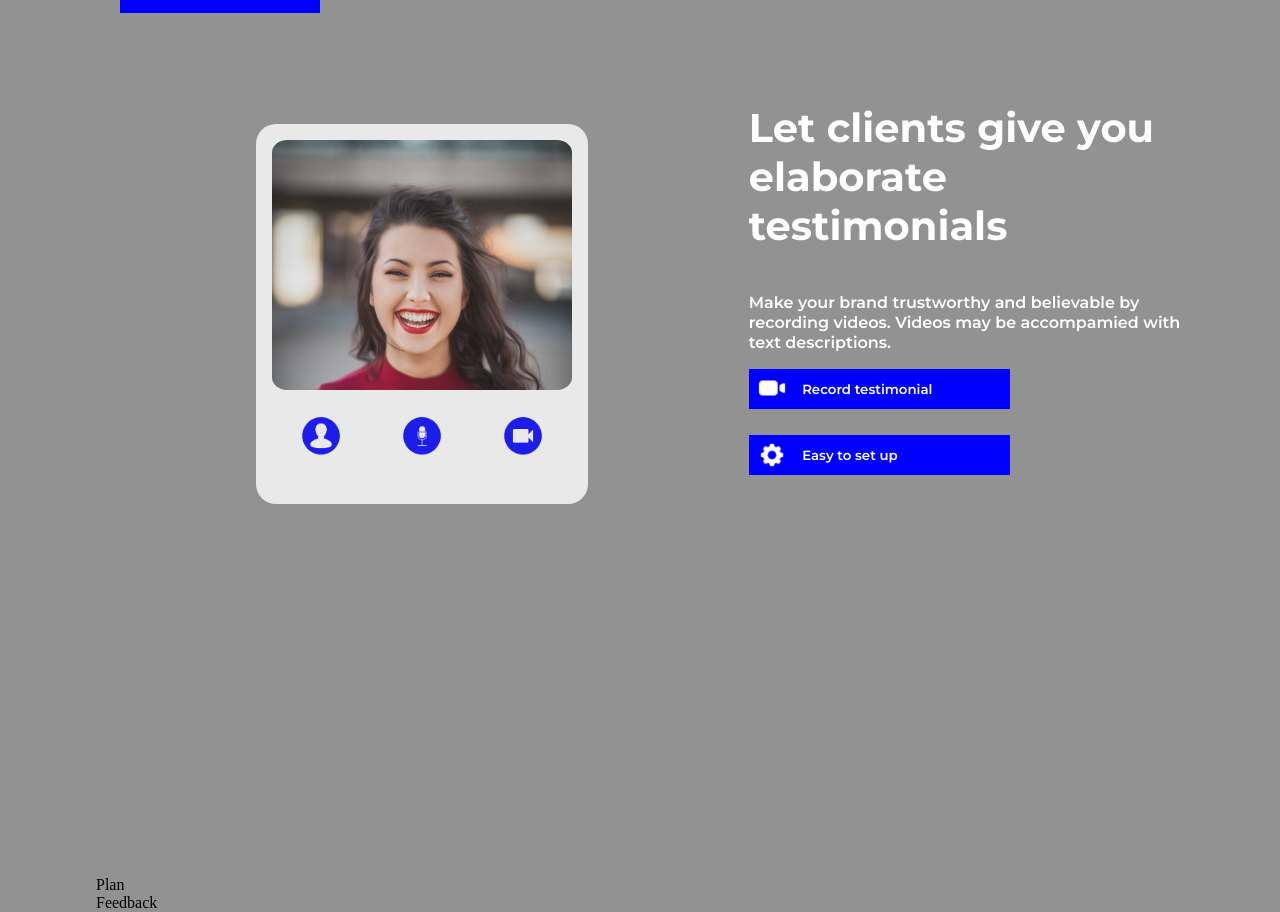
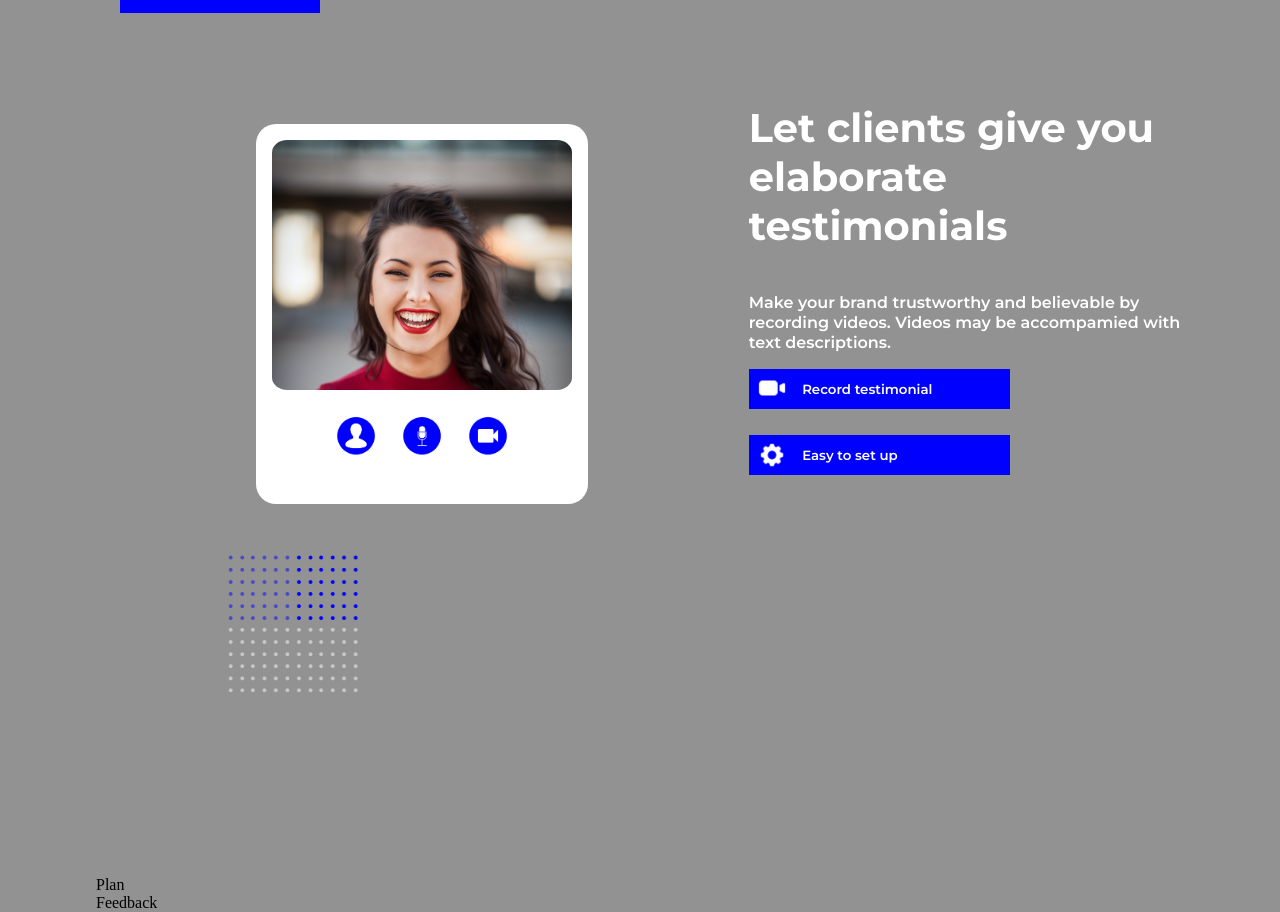
Before and after one commit to imhilla/testimonials, a React (Create React App) app: page / in a window 1280 px wide. Shown: the part 740-1652 px from the top of the page. Built offline with nearby package versions, Linux system fonts and the light colour scheme.

Commit message:
add more styles

```diff
--- a/src/Components/HomeComponents/Intergaration.js
+++ b/src/Components/HomeComponents/Intergaration.js
@@ -5,7 +5,7 @@ import rightImg from '../../Images/womansmiling.jpg'
 import contactImg from '../../Images/contact.png'
 import micImg from '../../Images/mic.png'
 import videoImg from '../../Images/rightcamera.png'
-import dotedImg from '../../Images/dotsone.png'
+import dotedBottomImg from '../../Images/dotstwo.png';
 
 import styles from '../../Components/HomeComponents/intergration.module.css';
 
@@ -22,6 +22,7 @@ export default function Intergration() {
             <img className={styles.micImg} src={micImg} alt="imgright" />
             <img className={styles.videoImg} src={videoImg} alt="imgright" />
           </div>
+          <img className={styles.dotedBottomImg} src={dotedBottomImg} alt="imgright" />
         </div>
       </div>
       <div className={styles.intergrationLeft}>
--- a/src/Components/HomeComponents/intergration.module.css
+++ b/src/Components/HomeComponents/intergration.module.css
@@ -5,11 +5,9 @@
 
 .intergrationRight {
   width: 60%;
-  /* background-color: blue; */
   display: flex;
   flex-direction: column;
   align-items: center;
-  /* justify-content: center; */
   padding-top: 3em;
 }
 
@@ -23,7 +21,6 @@
   background-color: white;
   padding: 1em;
   border-radius: 20px;
-  opacity: 0.8;
 }
 
 .leftheader {
@@ -104,7 +101,7 @@
 
 .itergrationImgContainer {
   display: flex;
-  justify-content: space-between;
+  justify-content: center;
   align-items: center;
   margin: 1em;
 }
@@ -114,3 +111,12 @@
   height: 50px;
   padding: 0.5em;
 }
+
+.dotedBottomImg {
+  position: absolute;
+  height: auto;
+  width: 200px;
+  z-index: -130;
+  bottom: -83%;
+  left: 15%;
+}
```
